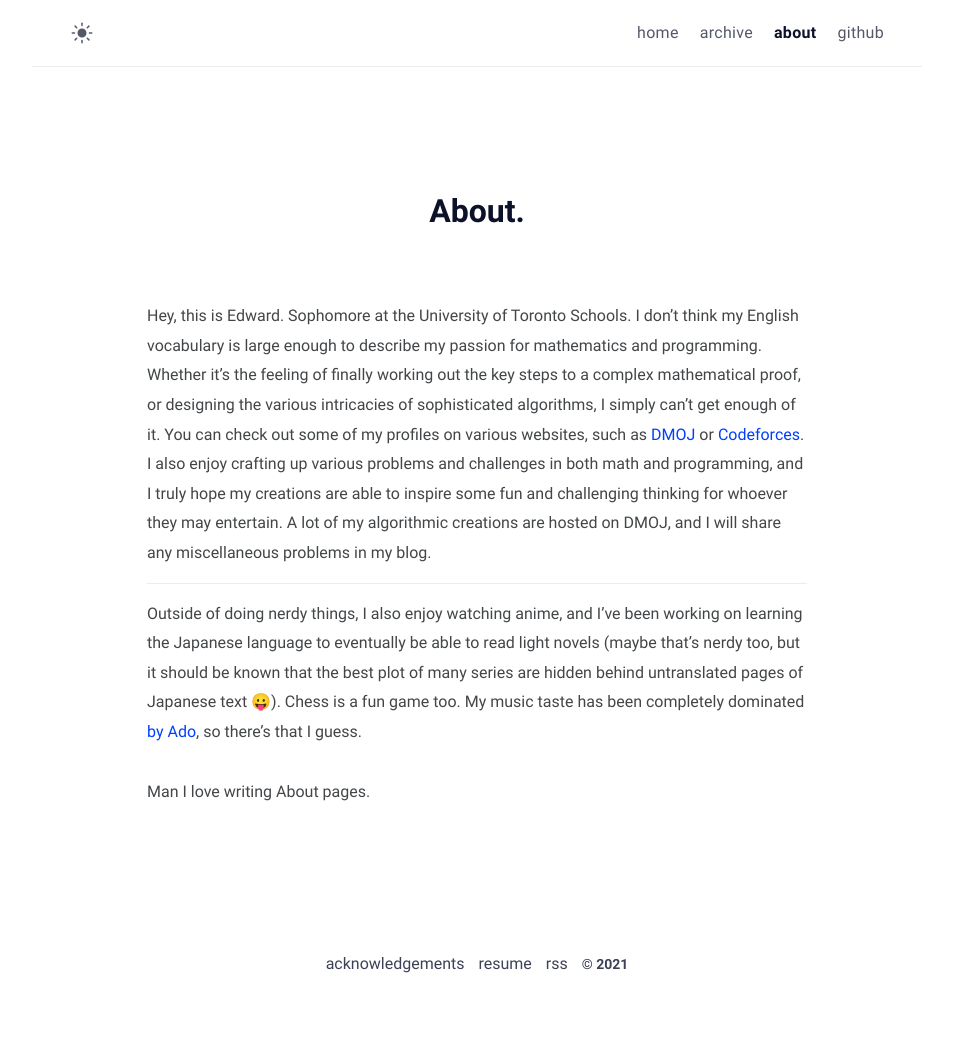
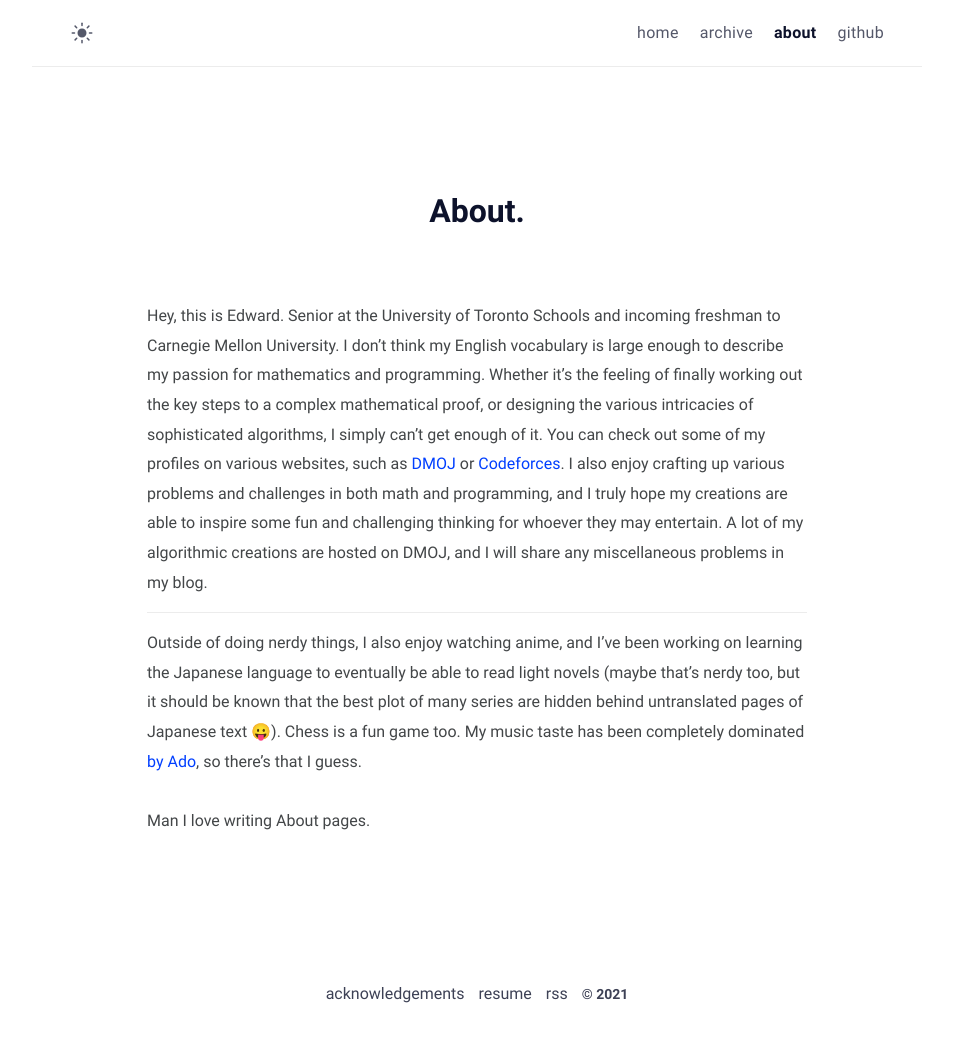
Before and after one commit to 4fecta/4fecta.ca, a Jekyll site: the page built from about.md, in a window 1280 px wide. Shown: the whole page, without its empty margins (163-1116 px from the left). Built offline with Jekyll 4.4.1, drawn with Linux system fonts in a browser that asks for light colours; before the commit the page ends 1011 px from its top, so only the background shows below that.

Commit message:
Update about.md

```diff
--- a/about.md
+++ b/about.md
@@ -6,7 +6,7 @@ excerpt: Hello!
 comments: false
 ---
 
-Hey, this is Edward. Sophomore at the University of Toronto Schools. I don't think my English vocabulary is large enough to describe my passion for mathematics and programming. Whether it's the feeling of finally working out the key steps to a complex mathematical proof, or designing the various intricacies of sophisticated algorithms, I simply can't get enough of it. You can check out some of my profiles on various websites, such as [DMOJ](https://dmoj.ca/user/4fecta) or [Codeforces](https://codeforces.com/profile/4fecta). I also enjoy crafting up various problems and challenges in both math and programming, and I truly hope my creations are able to inspire some fun and challenging thinking for whoever they may entertain. A lot of my algorithmic creations are hosted on DMOJ, and I will share any miscellaneous problems in my blog.
+Hey, this is Edward. Senior at the University of Toronto Schools and incoming freshman to Carnegie Mellon University. I don't think my English vocabulary is large enough to describe my passion for mathematics and programming. Whether it's the feeling of finally working out the key steps to a complex mathematical proof, or designing the various intricacies of sophisticated algorithms, I simply can't get enough of it. You can check out some of my profiles on various websites, such as [DMOJ](https://dmoj.ca/user/4fecta) or [Codeforces](https://codeforces.com/profile/4fecta). I also enjoy crafting up various problems and challenges in both math and programming, and I truly hope my creations are able to inspire some fun and challenging thinking for whoever they may entertain. A lot of my algorithmic creations are hosted on DMOJ, and I will share any miscellaneous problems in my blog.
 
 <hr>
 
```
